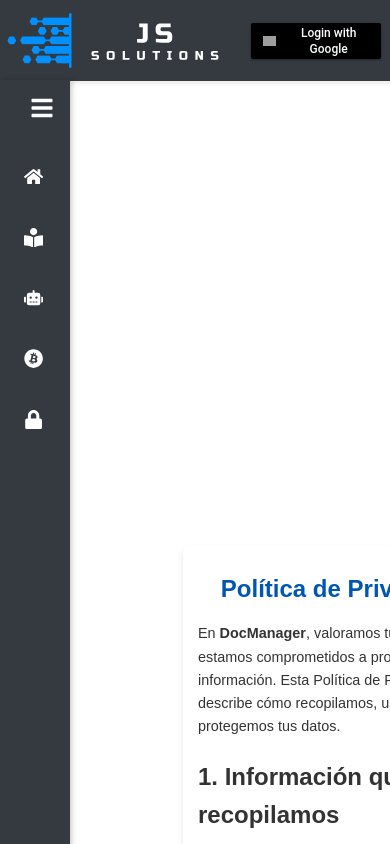
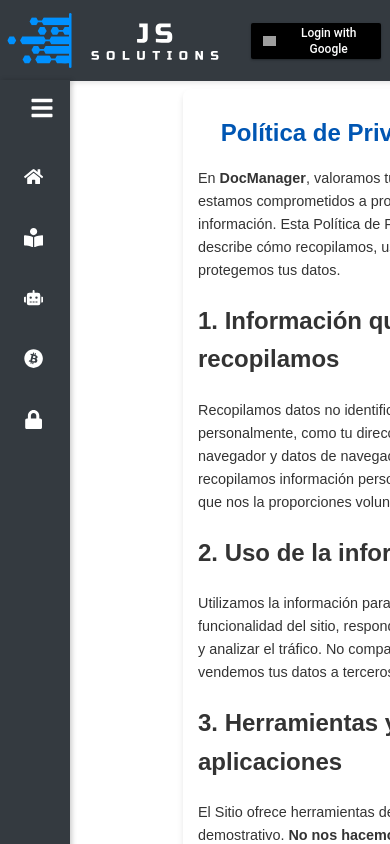
Before and after one commit to joseph1447/docManagerFront, a React (Vite) app: page /legal in a window 390 px wide. Shown: the top 844 px of the page. Built offline with nearby package versions, Linux system fonts and the light colour scheme; grey boxes are pictures that could not be loaded.

Commit message:
more ui  updates

```diff
--- a/src/components/ChatBot/ChatBot.css
+++ b/src/components/ChatBot/ChatBot.css
@@ -10,7 +10,7 @@
   align-items: center;
   color: white; /* Texto blanco para contrastar con el fondo oscuro */
   padding: 35px;
-  margin-top: -170px;
+  margin-top: 20%;
 }
 
 .chatbot {
--- a/src/components/Legal/Legal.css
+++ b/src/components/Legal/Legal.css
@@ -1,6 +1,6 @@
 /* Ensure content starts below the TopBar */
 .legal-container {
-    margin-top: 300px;
+    margin-top: 10%;
     padding: 20px;
     max-width: 1200px;
     margin-left: 70px;
@@ -30,7 +30,6 @@
   /* Make content responsive for smaller screens */
   @media (max-width: 768px) {
     .legal-container {
-        margin-top: 485px;
         padding: 15px;
         width: 100%;
         margin-left: 58px;
```
